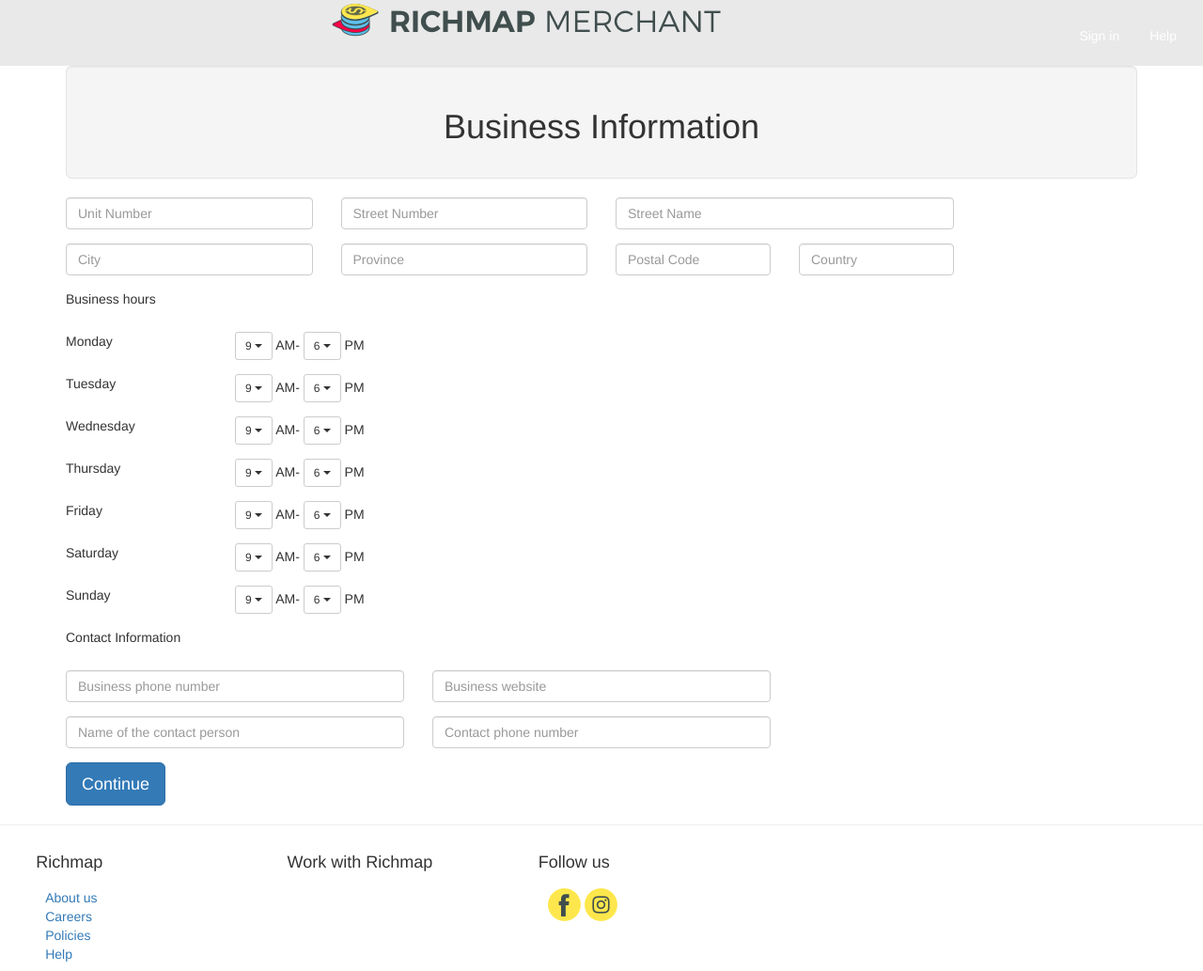
After one commit to joking-clock/richmap-demo, a Flask app: page /addAddress in a window 1280 px wide. The commit adds this page. Shown: the whole page at 94% size. Run offline with Flask 2, Linux system fonts and the light colour scheme; some libraries are stand-ins or nearby versions.

Commit message:
demo: implement register and add address page by Bootstrap

```diff
--- a/app/routes.py
+++ b/app/routes.py
@@ -22,8 +22,8 @@ def index():
 
     return render_template('index.html', info=posts, search=search)
 
-@app.route('/login', methods=['GET', 'POST'])
-def login():
+@app.route('/register', methods=['GET', 'POST'])
+def register():
     # form would be used in template
     form = LoginForm()
     if form.validate_on_submit():
@@ -43,7 +43,7 @@ def login():
         session['coupon'] = coupon
         session['file_url'] = file_url
         return redirect(url_for('info'))
-    return render_template('login.html', form=form)
+    return render_template('register.html', form=form)
 
 @app.route('/info', methods=['GET', 'POST'])
 def info():
@@ -51,3 +51,7 @@ def info():
     coupon = session['coupon']
     imgpath = session.get('file_url')
     return render_template('map.html', coordinate=coordinate, coupondata=coupon, img=imgpath)
+
+@app.route('/addAddress', methods=['GET', 'POST'])
+def addAddress():
+    return render_template('addAddress.html')
--- /dev/null
+++ b/app/templates/addAddress.html
@@ -0,0 +1,78 @@
+<!DOCTYPE html>
+<html>
+    <head>
+        <title>Richmap</title>
+        <meta charset="utf-8">
+        <link rel="stylesheet" href="https://cdn.bootcss.com/bootstrap/3.3.7/css/bootstrap.min.css">
+        <script src="https://cdn.bootcss.com/jquery/2.1.1/jquery.min.js"></script>
+        <script src="https://cdn.bootcss.com/bootstrap/3.3.7/js/bootstrap.min.js"></script>
+        <style>
+        .top_bar {
+            height: 70px;
+            width: 100%;
+            display:flex;
+            overflow: hidden;
+            justify-content: center;
+            background-color: #e9e9e9;
+        }
+        .register_toptitle {
+            padding:4px 0px;
+            margin-right: auto;
+            margin-left: auto;
+        }
+        .top_links {
+            padding:14px 12px;
+            /*margin-left: auto;*/
+        }
+        .top_links ul {
+            list-style-type: none;
+            margin: 0;
+            padding: 0;
+            overflow: hidden;
+            /*background-color: #e9e9e9;*/
+        }
+        .top_links li {
+            float: left;
+        }
+        .top_links li a {
+            display: block;
+            color: white;
+            text-align: center;
+            padding: 14px 16px;
+            text-decoration: none;
+        }
+        .top_links li a:hover {
+            background-color: #5F9EA0;
+        }
+        .footer_bar {
+            height: 100px;
+            width: 100%;
+        }
+
+        /* for footer block*/
+        .footer > ul {
+            list-style: none;
+            margin: auto ;
+            padding: 0px 7px 0px 0px ;
+            display: flex ;
+            justify-content: flex-start;
+        }
+        .footer > ul > li{
+            width:15%;
+            margin: 0 3%;
+        }
+        .footer > ul ul{
+            list-style-type: none ;
+            margin: 0;
+            padding: 8px 10px;
+            overflow: hidden;
+        }
+        </style>
+    </head>
+    <body>
+    {% include ['top-register.html'] ignore missing %}
+    {% include ['body-addAddress.html'] ignore missing %}
+    <hr>
+    {% include ['footer.html'] ignore missing %}
+    </body>
+</html>
--- /dev/null
+++ b/app/templates/body-addAddress.html
@@ -0,0 +1,299 @@
+<!-- <div class="container">
+  <div class="jumbotron">
+    <p class="text-center">Tell us about your business</p>
+  </div>
+</div> -->
+<div class="container">
+
+<div class="well well-lg"><h1 class="text-center">Business Information</h1></div>
+
+<form>
+<div class="form-group row">
+ 	<!-- <div class="logo"><p><img src="static/img/logo.png"></p></div> -->
+ 	<!-- <form class="form-inline" role="form"> -->
+ 	<div class="col-lg-3">
+		<input type="text" class="form-control"
+			   placeholder="Unit Number">
+ 	</div>
+
+	<div class="col-lg-3">
+		<input type="text" class="form-control"
+			   placeholder="Street Number">
+	</div>
+
+
+	<div class="col-lg-4">
+	<input type="text" class="form-control"
+		   placeholder="Street Name">
+	</div>
+</div>
+
+<div class="form-group row">
+ 	<!-- <div class="logo"><p><img src="static/img/logo.png"></p></div> -->
+ 	<!-- <form class="form-inline" role="form"> -->
+ 	<div class="col-lg-3">
+		<input type="text" class="form-control"
+			   placeholder="City">
+ 	</div>
+
+	<div class="col-lg-3">
+		<input type="text" class="form-control"
+			   placeholder="Province">
+	</div>
+
+
+	<div class="col-lg-2">
+	<input type="text" class="form-control"
+		   placeholder="Postal Code">
+	</div>
+
+	<div class="col-lg-2">
+	<input type="text" class="form-control"
+		   placeholder="Country">
+	</div>
+</div>
+</form>
+
+<form>
+	<div class="form-group row">
+		<div class="col-lg-3">
+		<p>Business hours</p>
+		</div>
+	</div>
+	<div class="form-group row">
+		<div class="col-lg-2">
+			<p>Monday</p>
+		</div>
+
+		<div class="dropdown">
+		<button class="btn btn-default dropdown-toggle btn-sm" type="button" data-toggle="dropdown">9
+		<span class="caret"></span></button>
+		<ul class="dropdown-menu">
+		  <li><a href="#">10</a></li>
+		  <li><a href="#">11</a></li>
+		  <li><a href="#">12</a></li>
+		  <li class="divider"></li>
+		  <li><a href="#">Any</a></li>
+		</ul>AM-
+
+		<button class="btn btn-default dropdown-toggle btn-sm" type="button" data-toggle="dropdown">6
+		<span class="caret"></span></button>
+		<ul class="dropdown-menu">
+		  <li><a href="#">7</a></li>
+		  <li><a href="#">8</a></li>
+		  <li><a href="#">9</a></li>
+		  <li class="divider"></li>
+		  <li><a href="#">Any</a></li>
+		</ul>PM
+		</div>
+	</div>
+
+		<div class="form-group row">
+		<div class="col-lg-2">
+			<p>Tuesday</p>
+		</div>
+
+		<div class="dropdown">
+		<button class="btn btn-default dropdown-toggle btn-sm" type="button" data-toggle="dropdown">9
+		<span class="caret"></span></button>
+		<ul class="dropdown-menu">
+		  <li><a href="#">10</a></li>
+		  <li><a href="#">11</a></li>
+		  <li><a href="#">12</a></li>
+		  <li class="divider"></li>
+		  <li><a href="#">Any</a></li>
+		</ul>AM-
+
+		<button class="btn btn-default dropdown-toggle btn-sm" type="button" data-toggle="dropdown">6
+		<span class="caret"></span></button>
+		<ul class="dropdown-menu">
+		  <li><a href="#">7</a></li>
+		  <li><a href="#">8</a></li>
+		  <li><a href="#">9</a></li>
+		  <li class="divider"></li>
+		  <li><a href="#">Any</a></li>
+		</ul>PM
+		</div>
+	</div>
+
+		<div class="form-group row">
+		<div class="col-lg-2">
+			<p>Wednesday</p>
+		</div>
+
+		<div class="dropdown">
+		<button class="btn btn-default dropdown-toggle btn-sm" type="button" data-toggle="dropdown">9
+		<span class="caret"></span></button>
+		<ul class="dropdown-menu">
+		  <li><a href="#">10</a></li>
+		  <li><a href="#">11</a></li>
+		  <li><a href="#">12</a></li>
+		  <li class="divider"></li>
+		  <li><a href="#">Any</a></li>
+		</ul>AM-
+
+		<button class="btn btn-default dropdown-toggle btn-sm" type="button" data-toggle="dropdown">6
+		<span class="caret"></span></button>
+		<ul class="dropdown-menu">
+		  <li><a href="#">7</a></li>
+		  <li><a href="#">8</a></li>
+		  <li><a href="#">9</a></li>
+		  <li class="divider"></li>
+		  <li><a href="#">Any</a></li>
+		</ul>PM
+		</div>
+	</div>
+
+		<div class="form-group row">
+		<div class="col-lg-2">
+			<p>Thursday</p>
+		</div>
+
+		<div class="dropdown">
+		<button class="btn btn-default dropdown-toggle btn-sm" type="button" data-toggle="dropdown">9
+		<span class="caret"></span></button>
+		<ul class="dropdown-menu">
+		  <li><a href="#">10</a></li>
+		  <li><a href="#">11</a></li>
+		  <li><a href="#">12</a></li>
+		  <li class="divider"></li>
+		  <li><a href="#">Any</a></li>
+		</ul>AM-
+
+		<button class="btn btn-default dropdown-toggle btn-sm" type="button" data-toggle="dropdown">6
+		<span class="caret"></span></button>
+		<ul class="dropdown-menu">
+		  <li><a href="#">7</a></li>
+		  <li><a href="#">8</a></li>
+		  <li><a href="#">9</a></li>
+		  <li class="divider"></li>
+		  <li><a href="#">Any</a></li>
+		</ul>PM
+		</div>
+	</div>
+
+		<div class="form-group row">
+		<div class="col-lg-2">
+			<p>Friday</p>
+		</div>
+
+		<div class="dropdown">
+		<button class="btn btn-default dropdown-toggle btn-sm" type="button" data-toggle="dropdown">9
+		<span class="caret"></span></button>
+		<ul class="dropdown-menu">
+		  <li><a href="#">10</a></li>
+		  <li><a href="#">11</a></li>
+		  <li><a href="#">12</a></li>
+		  <li class="divider"></li>
+		  <li><a href="#">Any</a></li>
+		</ul>AM-
+
+		<button class="btn btn-default dropdown-toggle btn-sm" type="button" data-toggle="dropdown">6
+		<span class="caret"></span></button>
+		<ul class="dropdown-menu">
+		  <li><a href="#">7</a></li>
+		  <li><a href="#">8</a></li>
+		  <li><a href="#">9</a></li>
+		  <li class="divider"></li>
+		  <li><a href="#">Any</a></li>
+		</ul>PM
+		</div>
+	</div>
+
+		<div class="form-group row">
+		<div class="col-lg-2">
+			<p>Saturday</p>
+		</div>
+
+		<div class="dropdown">
+		<button class="btn btn-default dropdown-toggle btn-sm" type="button" data-toggle="dropdown">9
+		<span class="caret"></span></button>
+		<ul class="dropdown-menu">
+		  <li><a href="#">10</a></li>
+		  <li><a href="#">11</a></li>
+		  <li><a href="#">12</a></li>
+		  <li class="divider"></li>
+		  <li><a href="#">Any</a></li>
+		</ul>AM-
+
+		<button class="btn btn-default dropdown-toggle btn-sm" type="button" data-toggle="dropdown">6
+		<span class="caret"></span></button>
+		<ul class="dropdown-menu">
+		  <li><a href="#">7</a></li>
+		  <li><a href="#">8</a></li>
+		  <li><a href="#">9</a></li>
+		  <li class="divider"></li>
+		  <li><a href="#">Any</a></li>
+		</ul>PM
+		</div>
+		</div>
+
+
+		<div class="form-group row">
+		<div class="col-lg-2">
+			<p>Sunday</p>
+		</div>
+
+		<div class="dropdown">
+		<button class="btn btn-default dropdown-toggle btn-sm" type="button" data-toggle="dropdown">9
+		<span class="caret"></span></button>
+		<ul class="dropdown-menu">
+		  <li><a href="#">10</a></li>
+		  <li><a href="#">11</a></li>
+		  <li><a href="#">12</a></li>
+		  <li class="divider"></li>
+		  <li><a href="#">Any</a></li>
+		</ul>AM-
+
+		<button class="btn btn-default dropdown-toggle btn-sm" type="button" data-toggle="dropdown">6
+		<span class="caret"></span></button>
+		<ul class="dropdown-menu">
+		  <li><a href="#">7</a></li>
+		  <li><a href="#">8</a></li>
+		  <li><a href="#">9</a></li>
+		  <li class="divider"></li>
+		  <li><a href="#">Any</a></li>
+		</ul>PM
+		</div>
+		</div>
+</form>
+
+<form>
+	<div class="form-group row">
+		<div class="col-lg-3">
+		<p>Contact Information</p>
+		</div>
+	</div>
+  	<div class="form-group row">
+		<div class="col-lg-4">
+		<input type="text" class="form-control"
+			   placeholder="Business phone number">
+ 		</div>
+
+ 		<div class="col-lg-4">
+		<input type="text" class="form-control"
+			   placeholder="Business website">
+ 		</div>
+	</div>
+
+	<div class="form-group row">
+		<div class="col-lg-4">
+		<input type="text" class="form-control"
+			   placeholder="Name of the contact person">
+ 		</div>
+
+ 		<div class="col-lg-4">
+		<input type="text" class="form-control"
+			   placeholder="Contact phone number">
+ 		</div>
+	</div>
+</form>
+
+
+<div class="row">
+	<div class="col-lg-4">
+	<button type="button" class="btn btn-primary btn-lg">Continue</button>
+	</div>
+</div>
+
+</div>
--- a/app/templates/top.html
+++ b/app/templates/top-index.html
@@ -1,5 +1,6 @@
 <div class="top_bar">
- 	<div class="logo"><p><img src="static/img/logo.png"></p></div>
+ 	<!-- <div class="logo"><p><img src="static/img/logo.png"></p></div> -->
+ 	<div class="logo"><p><img src="{{ url_for('static', filename='img/logo.png') }}"></p></div>
  	<div class="search_form">
  		<p>
  	<!-- reference: https://www.w3schools.com/howto/tryit.asp?filename=tryhow_css_searchbar2 -->
@@ -12,7 +13,7 @@
 	</div>
 	<div class="top_links">
 			<ul>
-			  <li><a href="#home">Become a member</a></li>
+			  <li><a href="{{ url_for('register') }}">Become a member</a></li>
 			  <li><a href="#news">Sign in</a></li>
 			  <li><a href="#contact">Help</a></li>
 			</ul>
--- /dev/null
+++ b/app/templates/top-register.html
@@ -0,0 +1,10 @@
+<div class="top_bar">
+ 	<!-- <div class="logo"><p><img src="static/img/logo.png"></p></div> -->
+ 	<div class="register_toptitle"><p><img src="{{ url_for('static', filename='img/register/PageTitle.png') }}"></p></div>
+	<div class="top_links">
+			<ul>
+			  <li><a href="#news">Sign in</a></li>
+			  <li><a href="#contact">Help</a></li>
+			</ul>
+	</div>
+</div>
```
Also changed, not shown: app/templates/body-register.html (added, +110 -0 lines), app/templates/index.html (+29 -5 lines), app/templates/login.html (deleted, +0 -81 lines), app/templates/register.html (added, +78 -0 lines), app/static/img/MoralVillage_marker.png (added), app/static/img/origination_infowindow.png (added), app/static/img/register/PageTitle.png (added), app/templates/deals-index.html (renamed from app/templates/deals.html), app/templates/map-index.html (renamed from app/templates/map.html), app/templates/navigatebar-index.html (renamed from app/templates/navigatebar.html).
